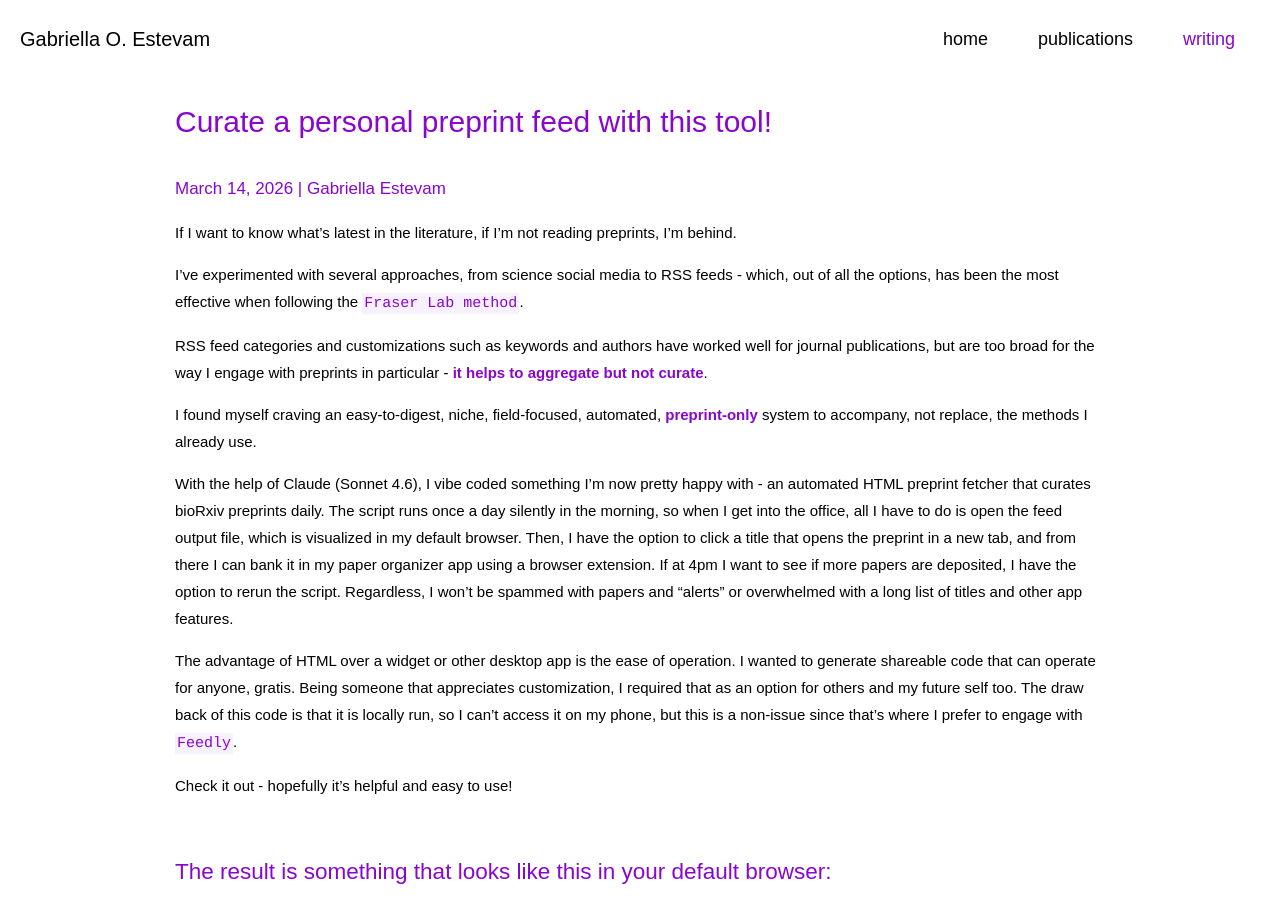
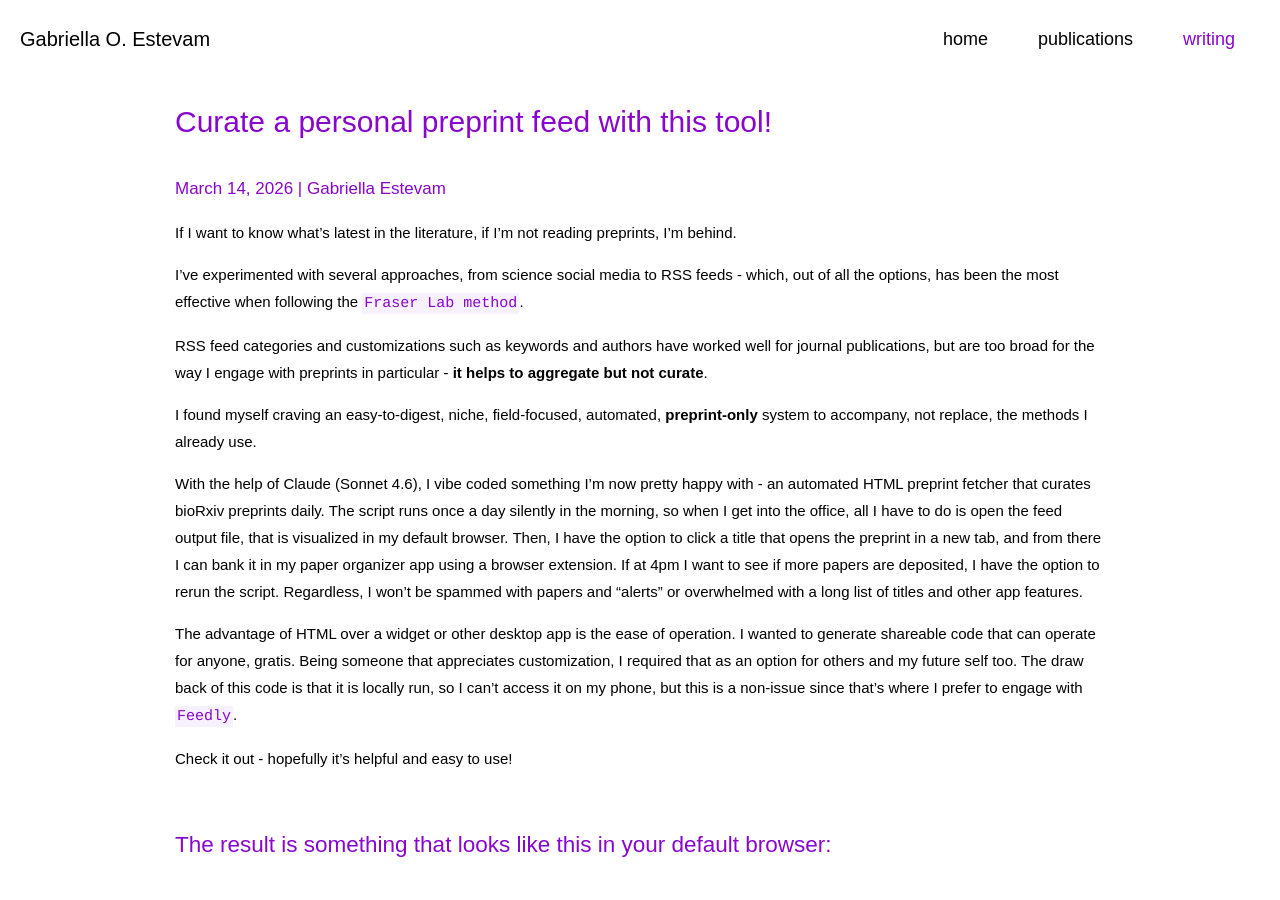
Before and after one commit to gestevam/gestevam.github.io, a Jekyll site: the page built from _posts/2026-03-14-preprint-fetcher.md, in a window 1280 px wide and 900 px high. Built offline with Jekyll 4.4.1, drawn with Linux system fonts in a browser that asks for light colours.

Commit message:
update w/ edit

```diff
--- a/_posts/2026-03-14-preprint-fetcher.md
+++ b/_posts/2026-03-14-preprint-fetcher.md
@@ -11,11 +11,11 @@ If I want to know what’s latest in the literature, if I’m not reading prepri
 
 I’ve experimented with several approaches, from science social media to RSS feeds - which, out of all the options, has been the most effective when following the <a href="https://fraserlab.com/2013/09/28/The-Fraser-Lab-method-of-following-the-scientific-literature/" style="background-color: #F7F0FD; font-family: Courier, monospace; padding: 2px 2px; color: #8806CE; text-decoration: none;"> Fraser Lab method</a>.
 
-RSS feed categories and customizations such as keywords and authors have worked well for journal publications, but are too broad for the way I engage with preprints in particular - __it helps to aggregate but not curate__{: .bold-color}.
+RSS feed categories and customizations such as keywords and authors have worked well for journal publications, but are too broad for the way I engage with preprints in particular - __it helps to aggregate but not curate__.
 
-I found myself craving an easy-to-digest, niche, field-focused, automated, __preprint-only__{: .bold-color} system to accompany, not replace, the methods I already use.
+I found myself craving an easy-to-digest, niche, field-focused, automated, __preprint-only__ system to accompany, not replace, the methods I already use.
 
-With the help of Claude (Sonnet 4.6), I vibe coded something I’m now pretty happy with - an automated HTML preprint fetcher that curates bioRxiv preprints daily. The script runs once a day silently in the morning, so when I get into the office, all I have to do is open the feed output file, which is visualized in my default browser. Then, I have the option to click a title that opens the preprint in a new tab, and from there I can bank it in my paper organizer app using a browser extension. If at 4pm I want to see if more papers are deposited, I have the option to rerun the script. Regardless, I won’t be spammed with papers and “alerts” or overwhelmed with a long list of titles and other app features.
+With the help of Claude (Sonnet 4.6), I vibe coded something I’m now pretty happy with - an automated HTML preprint fetcher that curates bioRxiv preprints daily. The script runs once a day silently in the morning, so when I get into the office, all I have to do is open the feed output file, that is visualized in my default browser. Then, I have the option to click a title that opens the preprint in a new tab, and from there I can bank it in my paper organizer app using a browser extension. If at 4pm I want to see if more papers are deposited, I have the option to rerun the script. Regardless, I won’t be spammed with papers and “alerts” or overwhelmed with a long list of titles and other app features.
 
 The advantage of HTML over a widget or other desktop app is the ease of operation. I wanted to generate shareable code that can operate for anyone, gratis. Being someone that appreciates customization, I required that as an option for others and my future self too. The draw back of this code is that it is locally run, so I can’t access it on my phone, but this is a non-issue since that’s where I prefer to engage with <a href="https://feedly.com/" style="background-color: #F7F0FD; font-family: Courier, monospace; padding: 2px 2px; color: #8806CE; text-decoration: none;"> Feedly</a>.
 
```
